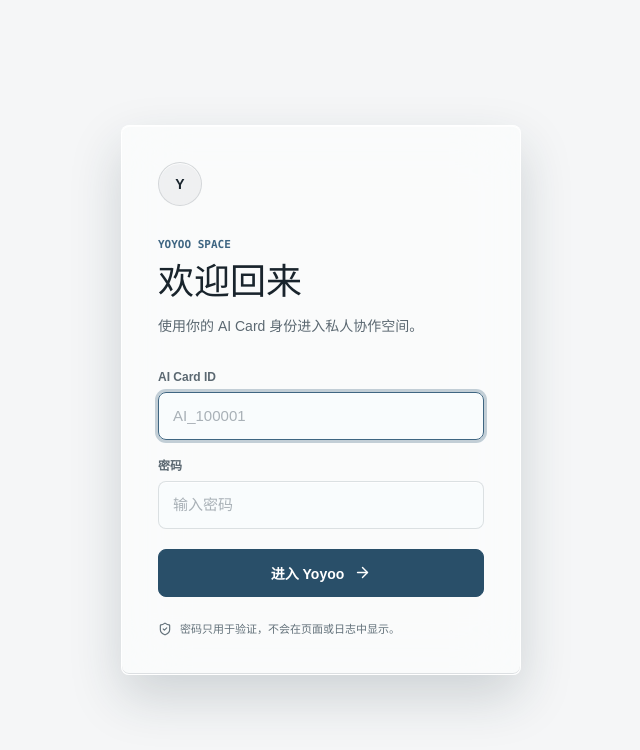
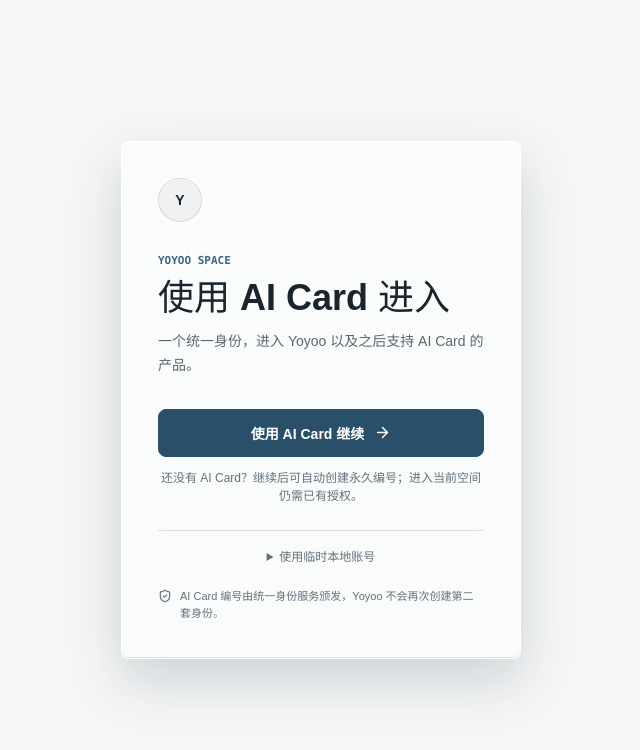
Before and after one commit to Qingjingyu/Yoyoo, a Next.js app: page /login in a window 1280 px wide. Shown: the top 750 px of the page, without its empty margins (319-959 px from the left). Built offline with nearby package versions, Linux system fonts and the light colour scheme.

Commit message:
feat(ui): add unified AI Card login

```diff
--- a/src/app/login/page.tsx
+++ b/src/app/login/page.tsx
@@ -1,10 +1,28 @@
 import { HumanLogin } from "@/components/auth/human-login";
 
 interface LoginPageProps {
-  searchParams: Promise<{ next?: string | string[] }>;
+  searchParams: Promise<{
+    next?: string | string[];
+    aicard?: string | string[];
+  }>;
 }
 export default async function LoginPage({ searchParams }: LoginPageProps) {
   const query = await searchParams;
   const nextPath = typeof query.next === "string" ? query.next : undefined;
-  return <HumanLogin nextPath={nextPath} />;
+  const result = typeof query.aicard === "string" ? query.aicard : undefined;
+  const authorizationError = result
+    ? result === "denied"
+      ? "你取消了 AI Card 授权，可以重新尝试。"
+      : result === "unavailable"
+        ? "AI Card 暂时不可用，请稍后再试。"
+        : result === "workspace_denied"
+          ? "AI Card 身份有效，但当前 Yoyoo 空间尚未向你开放。"
+        : "AI Card 身份验证失败，请重新尝试。"
+    : undefined;
+  return (
+    <HumanLogin
+      authorizationError={authorizationError}
+      nextPath={nextPath}
+    />
+  );
 }
--- a/src/components/auth/human-login.tsx
+++ b/src/components/auth/human-login.tsx
@@ -5,6 +5,7 @@
 
 interface HumanLoginProps {
   nextPath?: string;
+  authorizationError?: string;
   onAuthenticated?: (path: string) => void;
 }
 interface LoginErrorPayload {
@@ -28,11 +29,17 @@
   );
 }
 
-export function HumanLogin({ nextPath, onAuthenticated }: HumanLoginProps) {
+export function HumanLogin({
+  nextPath,
+  authorizationError,
+  onAuthenticated,
+}: HumanLoginProps) {
   const ready = useHydrated();
   const [pending, setPending] = useState(false);
   const [error, setError] = useState<string | null>(null);
   const [authenticated, setAuthenticated] = useState(false);
+  const destination = safeNextPath(nextPath);
+  const authorizationUrl = `/api/v1/auth/aicard/start?next=${encodeURIComponent(destination)}`;
 
   async function submit(event: FormEvent<HTMLFormElement>) {
     event.preventDefault();
@@ -56,7 +63,6 @@
         throw new Error(payload?.error?.message || "暂时无法登录，请稍后再试。");
       }
 
-      const destination = safeNextPath(nextPath);
       setAuthenticated(true);
       if (onAuthenticated) onAuthenticated(destination);
       else window.location.assign(destination);
@@ -74,10 +80,26 @@
         </div>
         <div className="human-login-heading">
           <p>YOYOO SPACE</p>
-          <h1 id="human-login-title">欢迎回来</h1>
-          <span>使用你的 AI Card 身份进入私人协作空间。</span>
+          <h1 id="human-login-title">使用 AI Card 进入</h1>
+          <span>一个统一身份，进入 Yoyoo 以及之后支持 AI Card 的产品。</span>
         </div>
 
+        {authorizationError ? (
+          <p className="human-login-message is-error" role="alert">
+            {authorizationError}
+          </p>
+        ) : null}
+
+        <a className="human-login-primary" href={authorizationUrl}>
+          <span>使用 AI Card 继续</span>
+          <ArrowRight aria-hidden="true" size={17} />
+        </a>
+        <p className="human-login-onboarding">
+          还没有 AI Card？继续后可自动创建永久编号；进入当前空间仍需已有授权。
+        </p>
+
+        <details className="human-login-fallback">
+          <summary>使用临时本地账号</summary>
           <form
             action="/api/v1/auth/login"
             aria-busy={!ready || pending}
@@ -124,10 +146,11 @@
             {ready && !pending && !authenticated ? <ArrowRight aria-hidden="true" size={17} /> : null}
           </button>
           </form>
+        </details>
 
         <p className="human-login-security">
           <ShieldCheck aria-hidden="true" size={14} />
-          密码只用于验证，不会在页面或日志中显示。
+          AI Card 编号由统一身份服务颁发，Yoyoo 不会再次创建第二套身份。
         </p>
       </section>
     </main>
--- a/src/styles/login.css
+++ b/src/styles/login.css
@@ -73,6 +73,56 @@
     display: grid;
     gap: 1rem;
     margin-top: 2rem;
+  }
+
+  .human-login-primary {
+    display: flex;
+    min-height: 3rem;
+    align-items: center;
+    justify-content: center;
+    gap: 0.625rem;
+    margin-top: 2rem;
+    border: 1px solid var(--accent-strong);
+    border-radius: var(--radius-control);
+    background: var(--accent-strong);
+    color: var(--text-on-accent);
+    font-size: 0.875rem;
+    font-weight: 650;
+    text-decoration: none;
+    transition: transform var(--duration-fast) var(--ease-out);
+  }
+
+  .human-login-primary:hover {
+    transform: translateY(-1px);
+  }
+
+  .human-login-onboarding {
+    margin: 0.75rem 0 0;
+    color: var(--text-tertiary);
+    font-size: 0.75rem;
+    line-height: 1.55;
+    text-align: center;
+  }
+
+  .human-login-fallback {
+    margin-top: 1.5rem;
+    border-top: 1px solid var(--border-default);
+    padding-top: 1rem;
+  }
+
+  .human-login-fallback summary {
+    color: var(--text-tertiary);
+    cursor: pointer;
+    font-size: 0.75rem;
+    text-align: center;
+  }
+
+  .human-login-fallback[open] summary {
+    color: var(--text-secondary);
+  }
+
+  .human-login-fallback .human-login-form {
+    margin-top: 1rem;
   }
 
   .human-login-form label {
```
Lines whose indentation alone changed are shown as unchanged.
